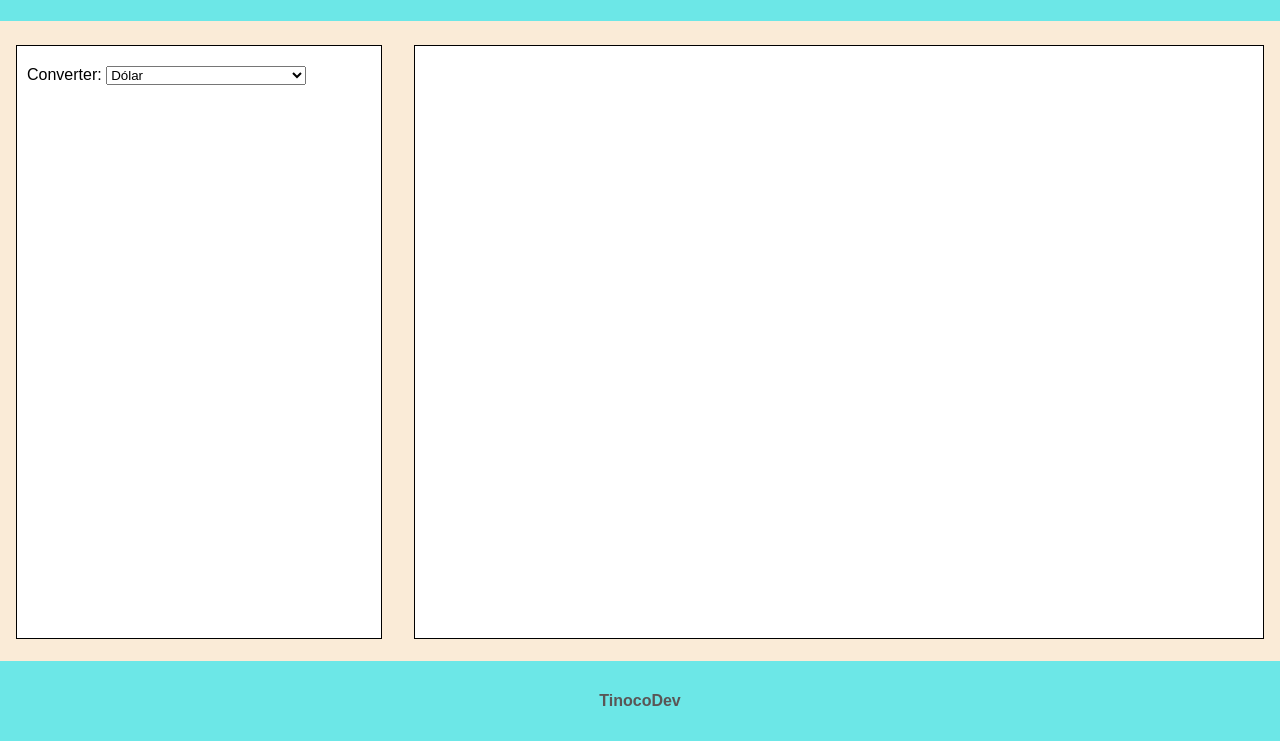
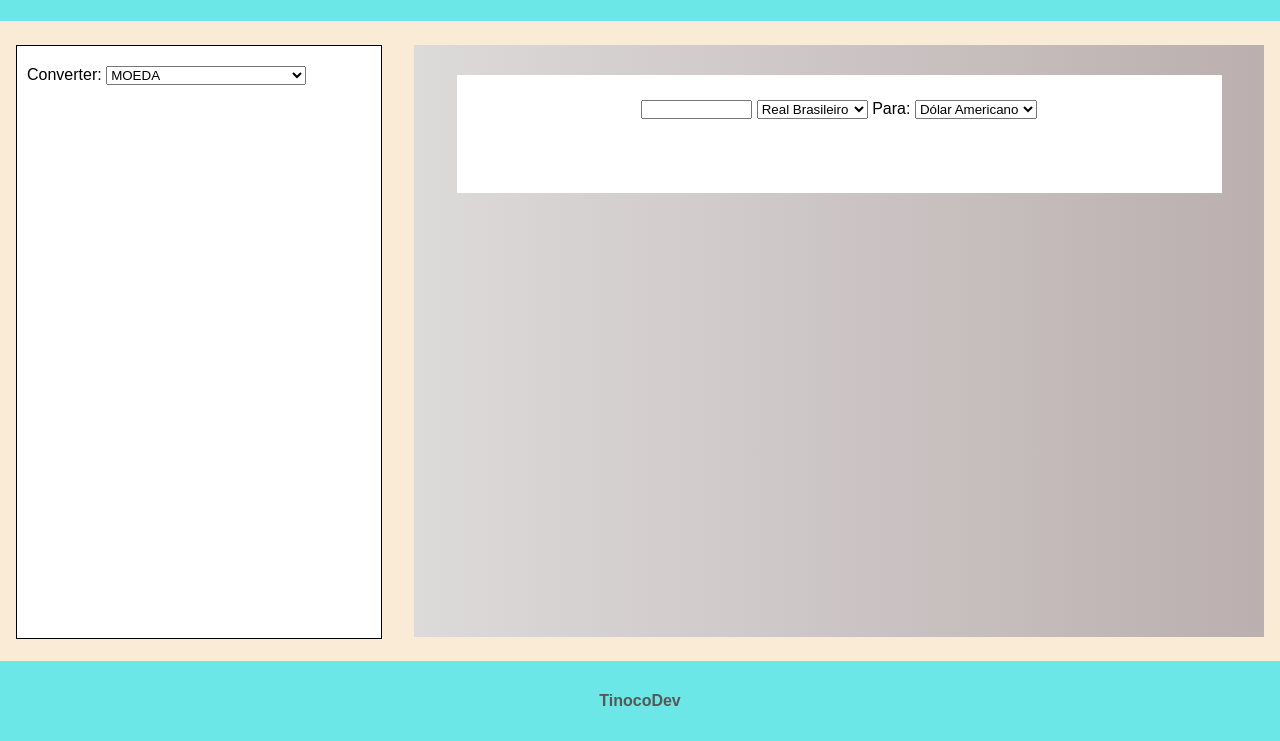
Before and after one commit to eutinoco/ConverterETC, a plain HTML site: page index.html in a window 1280 px wide. Shown: the part 59-800 px from the top of the page. Drawn offline with Linux system fonts and the light colour scheme.

Commit message:
V1.0 sem lógica concluída

```diff
--- a/assets/css/style.css
+++ b/assets/css/style.css
@@ -1,7 +1,8 @@
 /* Root */
 
 :root {
-
+    --bg-header-footer-color: #6ce7e7;
+    --colorFont-header-footer: #5a5656;
 }
 
 /* Header */
@@ -10,11 +11,11 @@
     display: flex;
     justify-content: center;
     align-items: center;
-    background-color: #6ce7e7;
+    background-color: var(--bg-header-footer-color);
     height: 10vh;
 }
 .header a {
-    color: #5a5656;
+    color: var(--colorFont-header-footer);
     font-size: 26px;
     font-weight: 700;
 }
@@ -47,11 +48,35 @@
 }
 
 .content {
-    background-color: #ffffff;
-    border: 1px solid #000000;
+    display: flex;
+    justify-content: center;
+    /* align-items: center; */
+    background-image: linear-gradient(to right, rgb(221, 218, 218), #bbafaf);
+    /* background-color: #ffffff; */
+    /* border: 1px solid #000000; */
     margin: 3vh 2vh;
     width: 70vw;
     height: 74vh;
+}
+.section-content {
+
+    margin: 30px 0px 0px 0px;
+    width: 90%;
+    height: 20%;
+    background-color: #ffffff;
+}
+.boxValue {
+    width: 111px;
+}
+.info {
+    margin: 25px auto;
+    width: 77%;
+    text-align: center;
+}
+.result {
+    margin: 0px auto;
+    width: 77%;
+    height: 20%;
 }
 
 /* Rodapé */
@@ -61,9 +86,9 @@
     justify-content: center;
     align-items: center;
     height: 10vh;
-    background-color: #6ce7e7;
+    background-color: var(--bg-header-footer-color);
 }
 .footer a {
-    color: #5a5656;
+    color: var(--colorFont-header-footer);
     font-weight: 600;
 }
--- a/index.html
+++ b/index.html
@@ -22,14 +22,30 @@
                 <p>
                     Converter:
                     <select name="converter" id="converter">
-                        <option value="Dólar">Dólar</option>
+                        <option value="moeda">MOEDA</option>
                     </select>
                 </p>
             </div>
         </aside>
 
         <section class="content" id="content">
-
+            <div class="section-content">
+                <div class="info">
+                    <input type="text" class="boxValue" id="moedaValor1">
+                    <select name="name" id="moeda" class="boxValue">
+                        <option value="R$">Real Brasileiro</option>
+                        <option value="US$">Dólar Americano</option>
+                    </select>
+                    <span class="para">
+                        Para:
+                    </span>
+                    <select name="name" id="moeda2">
+                        <option value="US$">Dólar Americano</option>
+                        <option value="R$">Real Brasileiro</option>
+                    </select>
+                </div>
+                <div class="result" id="result"></div>
+            </div>
         </section>
 
     </main>
```
